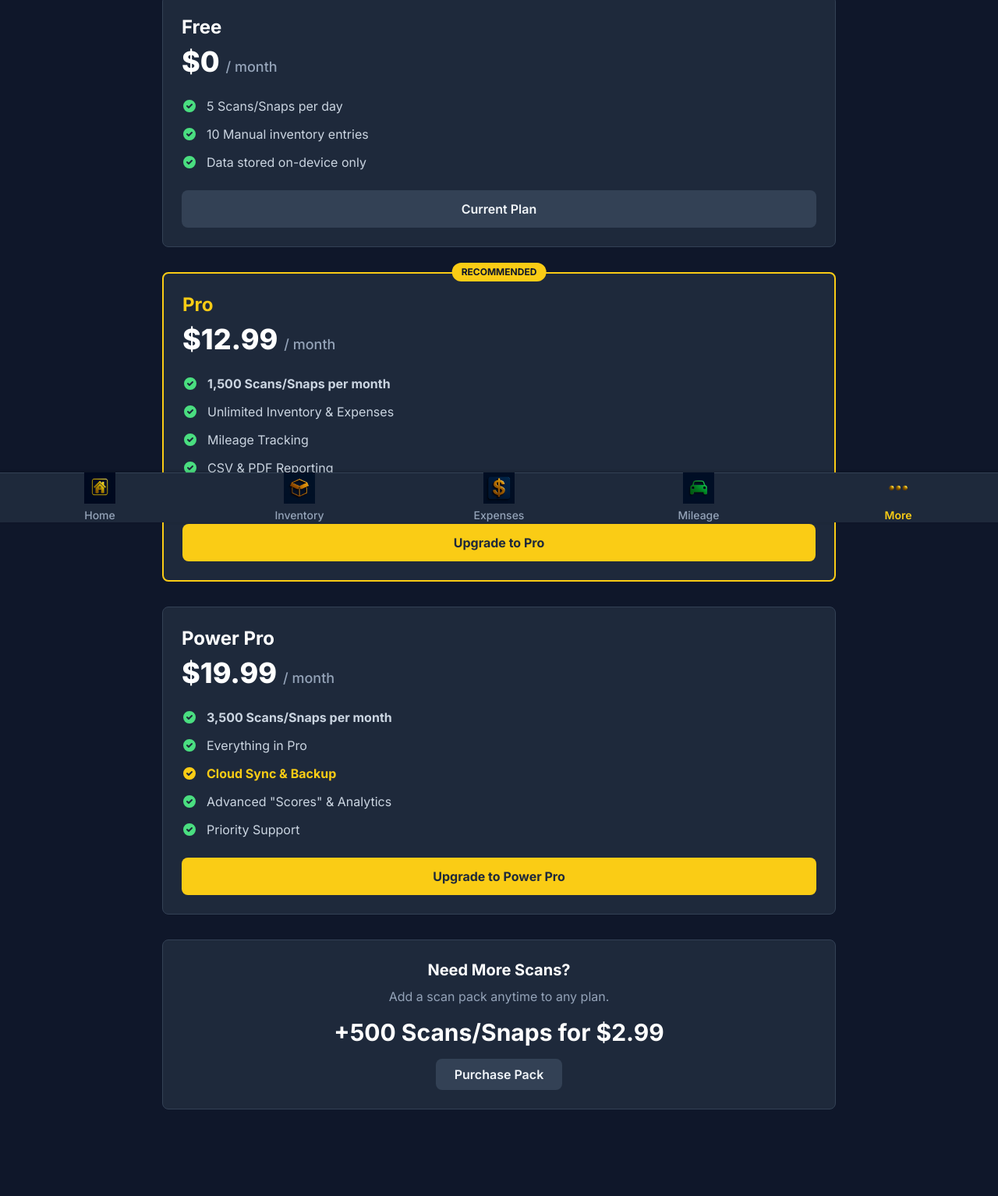
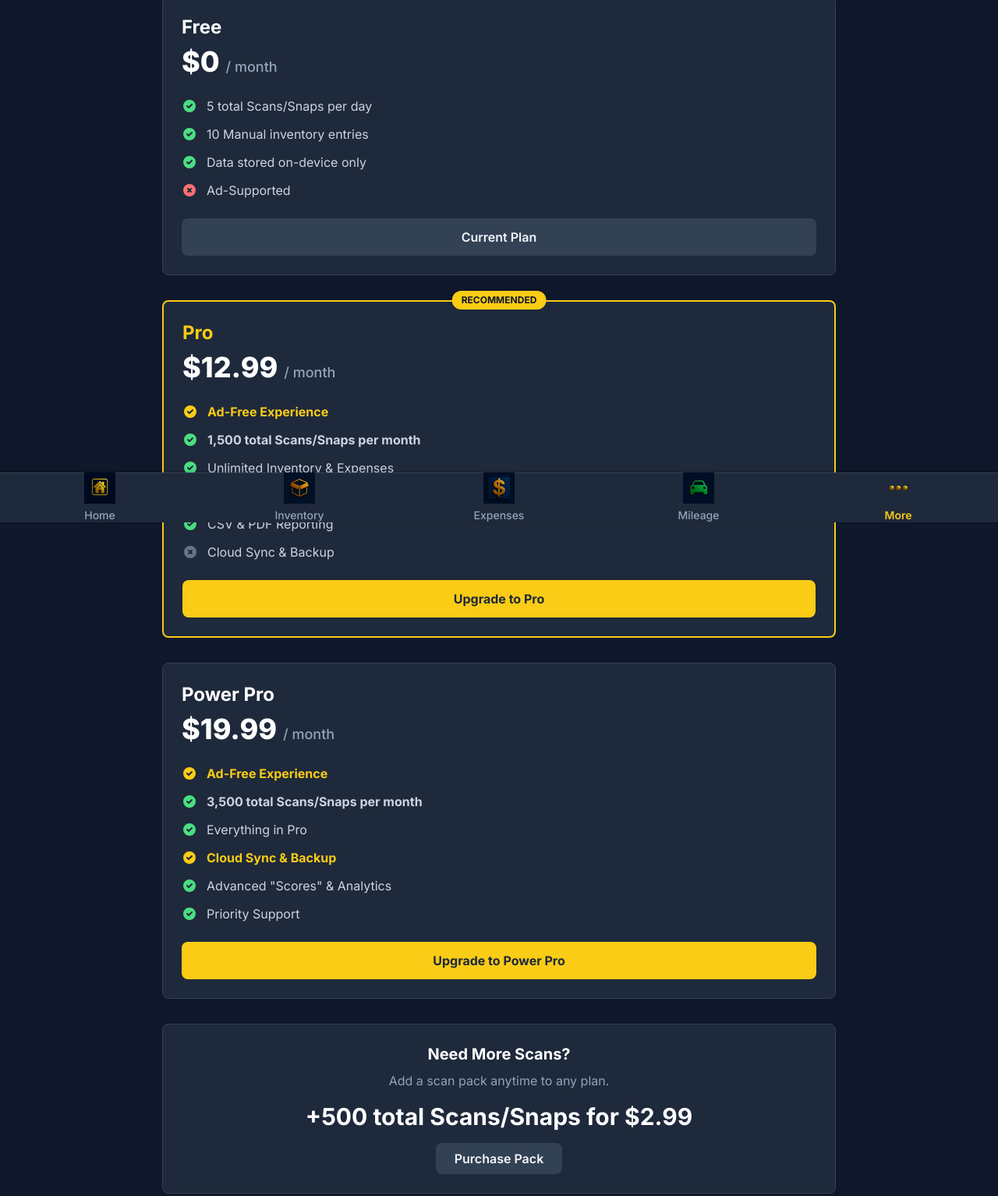
Before and after one commit to scan2flip/scan2flip, a plain HTML site: page upgrade.html in a window 1280 px wide. Shown: the part 130-1664 px from the top of the page at 78% size. Drawn offline with nearby package versions, Linux system fonts and the light colour scheme; no server answers.

```diff
--- a/upgrade.html
+++ b/upgrade.html
@@ -73,9 +73,10 @@
                     <h3 class="text-2xl font-bold text-white">Free</h3>
                     <p class="text-4xl font-extrabold text-white mt-2">$0 <span class="text-lg font-medium text-slate-400">/ month</span></p>
                     <ul class="mt-6 space-y-3 text-slate-300">
-                        <li class="flex items-center gap-3"><svg xmlns="http://www.w3.org/2000/svg" class="h-5 w-5 text-green-400" viewBox="0 0 20 20" fill="currentColor"><path fill-rule="evenodd" d="M10 18a8 8 0 100-16 8 8 0 000 16zm3.707-9.293a1 1 0 00-1.414-1.414L9 10.586 7.707 9.293a1 1 0 00-1.414 1.414l2 2a1 1 0 001.414 0l4-4z" clip-rule="evenodd" /></svg> 5 Scans/Snaps per day</li>
+                        <li class="flex items-center gap-3"><svg xmlns="http://www.w3.org/2000/svg" class="h-5 w-5 text-green-400" viewBox="0 0 20 20" fill="currentColor"><path fill-rule="evenodd" d="M10 18a8 8 0 100-16 8 8 0 000 16zm3.707-9.293a1 1 0 00-1.414-1.414L9 10.586 7.707 9.293a1 1 0 00-1.414 1.414l2 2a1 1 0 001.414 0l4-4z" clip-rule="evenodd" /></svg> 5 total Scans/Snaps per day</li>
                         <li class="flex items-center gap-3"><svg xmlns="http://www.w3.org/2000/svg" class="h-5 w-5 text-green-400" viewBox="0 0 20 20" fill="currentColor"><path fill-rule="evenodd" d="M10 18a8 8 0 100-16 8 8 0 000 16zm3.707-9.293a1 1 0 00-1.414-1.414L9 10.586 7.707 9.293a1 1 0 00-1.414 1.414l2 2a1 1 0 001.414 0l4-4z" clip-rule="evenodd" /></svg> 10 Manual inventory entries</li>
                         <li class="flex items-center gap-3"><svg xmlns="http://www.w3.org/2000/svg" class="h-5 w-5 text-green-400" viewBox="0 0 20 20" fill="currentColor"><path fill-rule="evenodd" d="M10 18a8 8 0 100-16 8 8 0 000 16zm3.707-9.293a1 1 0 00-1.414-1.414L9 10.586 7.707 9.293a1 1 0 00-1.414 1.414l2 2a1 1 0 001.414 0l4-4z" clip-rule="evenodd" /></svg> Data stored on-device only</li>
+                        <li class="flex items-center gap-3"><svg xmlns="http://www.w3.org/2000/svg" class="h-5 w-5 text-red-400" viewBox="0 0 20 20" fill="currentColor"><path fill-rule="evenodd" d="M10 18a8 8 0 100-16 8 8 0 000 16zM8.707 7.293a1 1 0 00-1.414 1.414L8.586 10l-1.293 1.293a1 1 0 101.414 1.414L10 11.414l1.293 1.293a1 1 0 001.414-1.414L11.414 10l1.293-1.293a1 1 0 00-1.414-1.414L10 8.586 8.707 7.293z" clip-rule="evenodd" /></svg> Ad-Supported</li>
                     </ul>
                     <button class="w-full mt-6 py-3 px-4 rounded-lg btn-secondary font-semibold" disabled>Current Plan</button>
                 </div>
@@ -85,7 +86,8 @@
                     <h3 class="text-2xl font-bold text-yellow-400">Pro</h3>
                     <p class="text-4xl font-extrabold text-white mt-2">$12.99 <span class="text-lg font-medium text-slate-400">/ month</span></p>
                     <ul class="mt-6 space-y-3 text-slate-300">
-                        <li class="flex items-center gap-3"><svg xmlns="http://www.w3.org/2000/svg" class="h-5 w-5 text-green-400" viewBox="0 0 20 20" fill="currentColor"><path fill-rule="evenodd" d="M10 18a8 8 0 100-16 8 8 0 000 16zm3.707-9.293a1 1 0 00-1.414-1.414L9 10.586 7.707 9.293a1 1 0 00-1.414 1.414l2 2a1 1 0 001.414 0l4-4z" clip-rule="evenodd" /></svg> <strong>1,500 Scans/Snaps per month</strong></li>
+                        <li class="flex items-center gap-3 font-bold text-yellow-400"><svg xmlns="http://www.w3.org/2000/svg" class="h-5 w-5" viewBox="0 0 20 20" fill="currentColor"><path fill-rule="evenodd" d="M10 18a8 8 0 100-16 8 8 0 000 16zm3.707-9.293a1 1 0 00-1.414-1.414L9 10.586 7.707 9.293a1 1 0 00-1.414 1.414l2 2a1 1 0 001.414 0l4-4z" clip-rule="evenodd" /></svg> Ad-Free Experience</li>
+                        <li class="flex items-center gap-3"><svg xmlns="http://www.w3.org/2000/svg" class="h-5 w-5 text-green-400" viewBox="0 0 20 20" fill="currentColor"><path fill-rule="evenodd" d="M10 18a8 8 0 100-16 8 8 0 000 16zm3.707-9.293a1 1 0 00-1.414-1.414L9 10.586 7.707 9.293a1 1 0 00-1.414 1.414l2 2a1 1 0 001.414 0l4-4z" clip-rule="evenodd" /></svg> <strong>1,500 total Scans/Snaps per month</strong></li>
                         <li class="flex items-center gap-3"><svg xmlns="http://www.w3.org/2000/svg" class="h-5 w-5 text-green-400" viewBox="0 0 20 20" fill="currentColor"><path fill-rule="evenodd" d="M10 18a8 8 0 100-16 8 8 0 000 16zm3.707-9.293a1 1 0 00-1.414-1.414L9 10.586 7.707 9.293a1 1 0 00-1.414 1.414l2 2a1 1 0 001.414 0l4-4z" clip-rule="evenodd" /></svg> Unlimited Inventory & Expenses</li>
                         <li class="flex items-center gap-3"><svg xmlns="http://www.w3.org/2000/svg" class="h-5 w-5 text-green-400" viewBox="0 0 20 20" fill="currentColor"><path fill-rule="evenodd" d="M10 18a8 8 0 100-16 8 8 0 000 16zm3.707-9.293a1 1 0 00-1.414-1.414L9 10.586 7.707 9.293a1 1 0 00-1.414 1.414l2 2a1 1 0 001.414 0l4-4z" clip-rule="evenodd" /></svg> Mileage Tracking</li>
                         <li class="flex items-center gap-3"><svg xmlns="http://www.w3.org/2000/svg" class="h-5 w-5 text-green-400" viewBox="0 0 20 20" fill="currentColor"><path fill-rule="evenodd" d="M10 18a8 8 0 100-16 8 8 0 000 16zm3.707-9.293a1 1 0 00-1.414-1.414L9 10.586 7.707 9.293a1 1 0 00-1.414 1.414l2 2a1 1 0 001.414 0l4-4z" clip-rule="evenodd" /></svg> CSV & PDF Reporting</li>
@@ -98,7 +100,8 @@
                     <h3 class="text-2xl font-bold text-white">Power Pro</h3>
                     <p class="text-4xl font-extrabold text-white mt-2">$19.99 <span class="text-lg font-medium text-slate-400">/ month</span></p>
                     <ul class="mt-6 space-y-3 text-slate-300">
-                        <li class="flex items-center gap-3"><svg xmlns="http://www.w3.org/2000/svg" class="h-5 w-5 text-green-400" viewBox="0 0 20 20" fill="currentColor"><path fill-rule="evenodd" d="M10 18a8 8 0 100-16 8 8 0 000 16zm3.707-9.293a1 1 0 00-1.414-1.414L9 10.586 7.707 9.293a1 1 0 00-1.414 1.414l2 2a1 1 0 001.414 0l4-4z" clip-rule="evenodd" /></svg> <strong>3,500 Scans/Snaps per month</strong></li>
+                        <li class="flex items-center gap-3 font-bold text-yellow-400"><svg xmlns="http://www.w3.org/2000/svg" class="h-5 w-5" viewBox="0 0 20 20" fill="currentColor"><path fill-rule="evenodd" d="M10 18a8 8 0 100-16 8 8 0 000 16zm3.707-9.293a1 1 0 00-1.414-1.414L9 10.586 7.707 9.293a1 1 0 00-1.414 1.414l2 2a1 1 0 001.414 0l4-4z" clip-rule="evenodd" /></svg> Ad-Free Experience</li>
+                        <li class="flex items-center gap-3"><svg xmlns="http://www.w3.org/2000/svg" class="h-5 w-5 text-green-400" viewBox="0 0 20 20" fill="currentColor"><path fill-rule="evenodd" d="M10 18a8 8 0 100-16 8 8 0 000 16zm3.707-9.293a1 1 0 00-1.414-1.414L9 10.586 7.707 9.293a1 1 0 00-1.414 1.414l2 2a1 1 0 001.414 0l4-4z" clip-rule="evenodd" /></svg> <strong>3,500 total Scans/Snaps per month</strong></li>
                         <li class="flex items-center gap-3"><svg xmlns="http://www.w3.org/2000/svg" class="h-5 w-5 text-green-400" viewBox="0 0 20 20" fill="currentColor"><path fill-rule="evenodd" d="M10 18a8 8 0 100-16 8 8 0 000 16zm3.707-9.293a1 1 0 00-1.414-1.414L9 10.586 7.707 9.293a1 1 0 00-1.414 1.414l2 2a1 1 0 001.414 0l4-4z" clip-rule="evenodd" /></svg> Everything in Pro</li>
                         <li class="flex items-center gap-3 font-bold text-yellow-400"><svg xmlns="http://www.w3.org/2000/svg" class="h-5 w-5" viewBox="0 0 20 20" fill="currentColor"><path fill-rule="evenodd" d="M10 18a8 8 0 100-16 8 8 0 000 16zm3.707-9.293a1 1 0 00-1.414-1.414L9 10.586 7.707 9.293a1 1 0 00-1.414 1.414l2 2a1 1 0 001.414 0l4-4z" clip-rule="evenodd" /></svg> Cloud Sync & Backup</li>
                         <li class="flex items-center gap-3"><svg xmlns="http://www.w3.org/2000/svg" class="h-5 w-5 text-green-400" viewBox="0 0 20 20" fill="currentColor"><path fill-rule="evenodd" d="M10 18a8 8 0 100-16 8 8 0 000 16zm3.707-9.293a1 1 0 00-1.414-1.414L9 10.586 7.707 9.293a1 1 0 00-1.414 1.414l2 2a1 1 0 001.414 0l4-4z" clip-rule="evenodd" /></svg> Advanced "Scores" & Analytics</li>
@@ -110,7 +113,7 @@
                 <div class="bg-slate-800 p-6 rounded-lg border border-slate-700 text-center">
                     <h3 class="text-xl font-bold text-white">Need More Scans?</h3>
                     <p class="mt-2 text-slate-400">Add a scan pack anytime to any plan.</p>
-                    <p class="text-3xl font-bold text-white mt-4">+500 Scans/Snaps for $2.99</p>
+                    <p class="text-3xl font-bold text-white mt-4">+500 total Scans/Snaps for $2.99</p>
                     <button class="mt-4 py-2 px-6 rounded-lg btn-secondary">Purchase Pack</button>
                 </div>
             </div>
```
